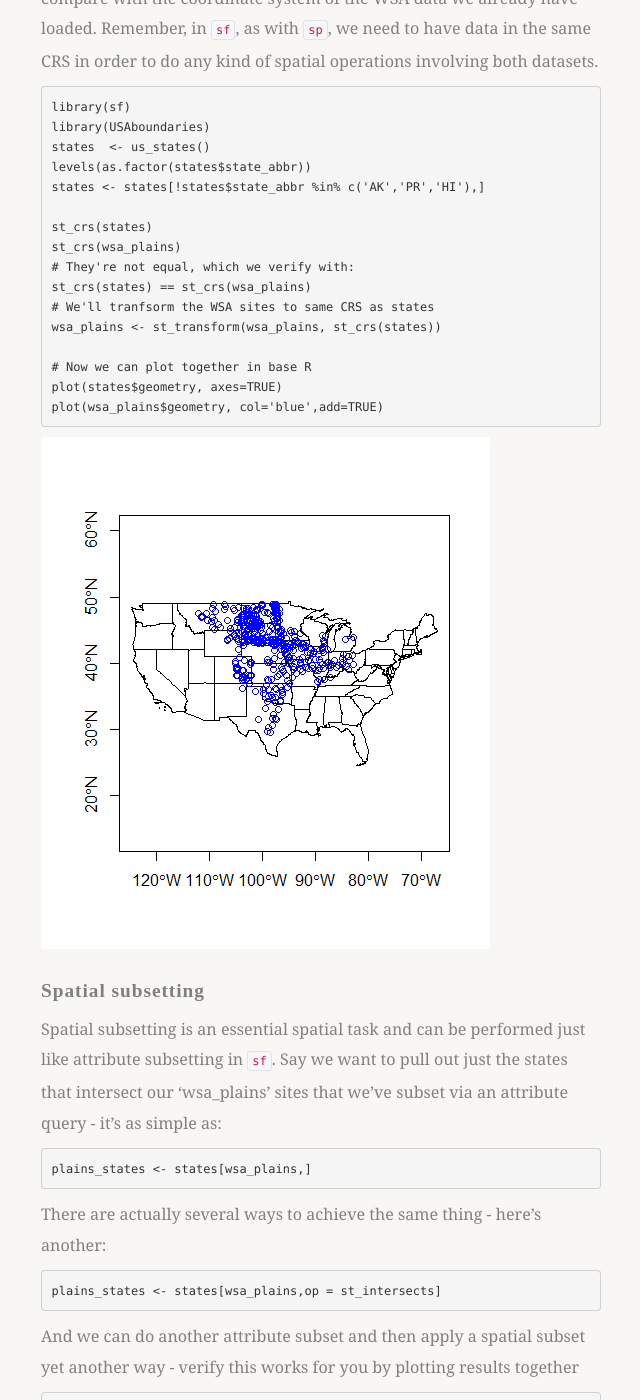
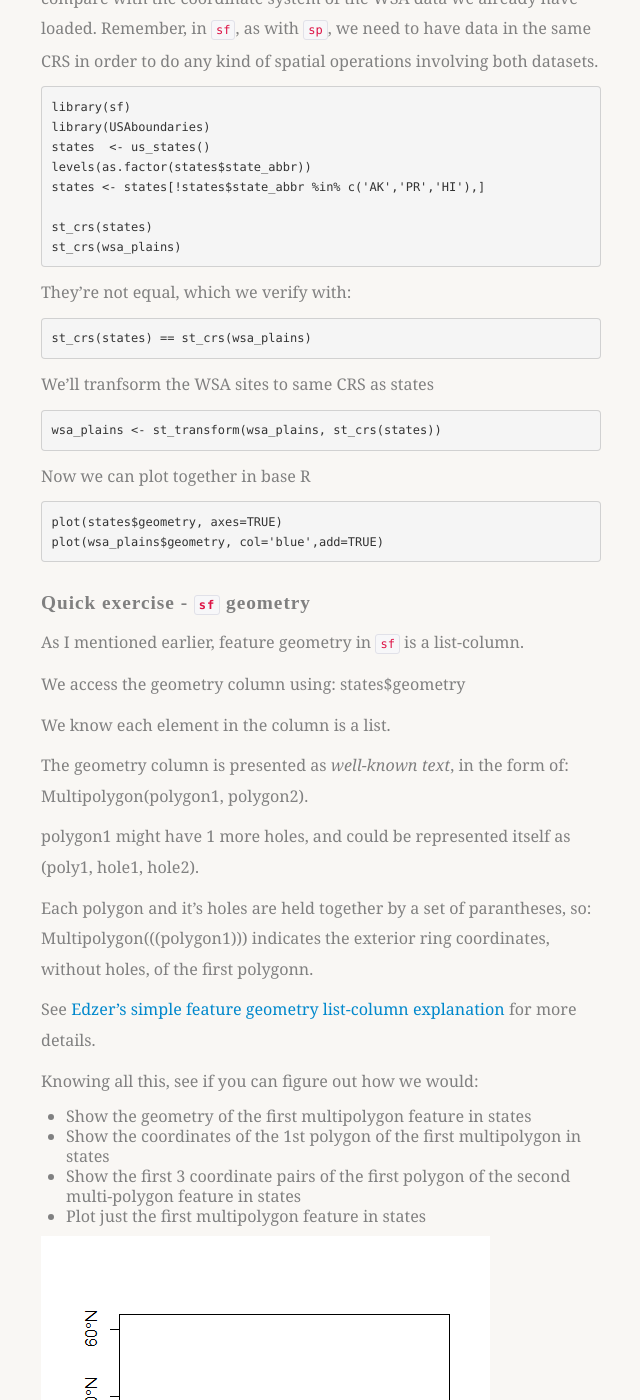
Before and after one commit to mhweber/AWRA_GIS_R_Workshop, a Jekyll site: the page built from _posts/2018-04-22-05-Spatial-Data-In-R-sf.md, in a window 1280 px wide and 1400 px high, scrolled down 7047 px. Shown: the whole window, without its empty margins (389-1029 px from the left). Built offline with Jekyll 4.4.1, drawn with Linux system fonts in a browser that asks for light colours; nearby versions of some CDN libraries; some web fonts are replaced; library files that are not in the unit come from our copies.

Commit message:
Added exercise to sf section

````diff
--- a/_posts/2018-04-22-05-Spatial-Data-In-R-sf.md
+++ b/_posts/2018-04-22-05-Spatial-Data-In-R-sf.md
@@ -204,15 +204,47 @@ states <- states[!states$state_abbr %in% c('AK','PR','HI'),]
 
 st_crs(states)
 st_crs(wsa_plains)
-# They're not equal, which we verify with:
+```
+
+They're not equal, which we verify with:
+```r
 st_crs(states) == st_crs(wsa_plains)
-# We'll tranfsorm the WSA sites to same CRS as states
+```
+
+We'll tranfsorm the WSA sites to same CRS as states
+```r
 wsa_plains <- st_transform(wsa_plains, st_crs(states))
+```
 
-# Now we can plot together in base R
+Now we can plot together in base R
+```r
 plot(states$geometry, axes=TRUE)
 plot(wsa_plains$geometry, col='blue',add=TRUE)
 ```
+
+### Quick exercise - `sf` geometry
+As I mentioned earlier, feature geometry in `sf` is a list-column.
+
+We access the geometry column using:
+states$geometry
+
+We know each element in the column is a list.
+
+The geometry column is presented as _well-known text_, in the form of:
+Multipolygon(polygon1, polygon2).
+
+polygon1 might have 1 more holes, and could be represented itself as (poly1, hole1, hole2).
+
+Each polygon and it's holes are held together by a set of parantheses, so:
+Multipolygon(((polygon1))) indicates the exterior ring coordinates, without holes, of the first polygonn.
+
+See [Edzer's simple feature geometry list-column explanation](https://r-spatial.github.io/sf/articles/sf1.html#sfc-simple-feature-geometry-list-column) for more details.
+
+Knowing all this, see if you can figure out how we would:
+* Show the geometry of the first multipolygon feature in states
+* Show the coordinates of the 1st polygon of the first multipolygon in states
+* Show the first 3 coordinate pairs of the first polygon of the second multi-polygon feature in states
+* Plot just the first multipolygon feature in states
 
 ![States_WSASites.png](/AWRA_GIS_R_Workshop/figure/States_WSASites.png)
 
````
Also changed, not shown: _posts/2018-04-22-04-Spatial-Data-In-R-sp.md (+1 -1 lines), 1 other file.
